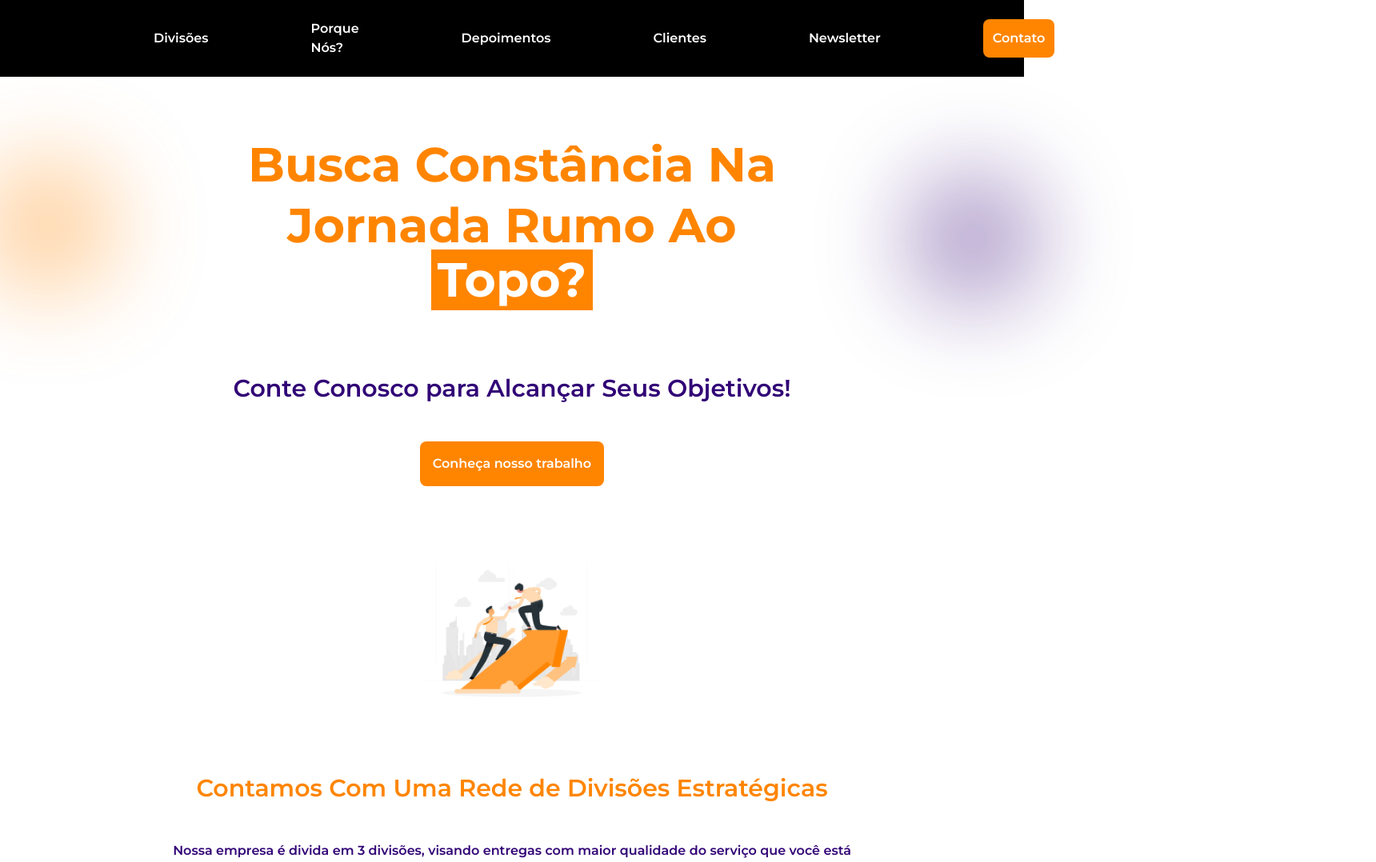
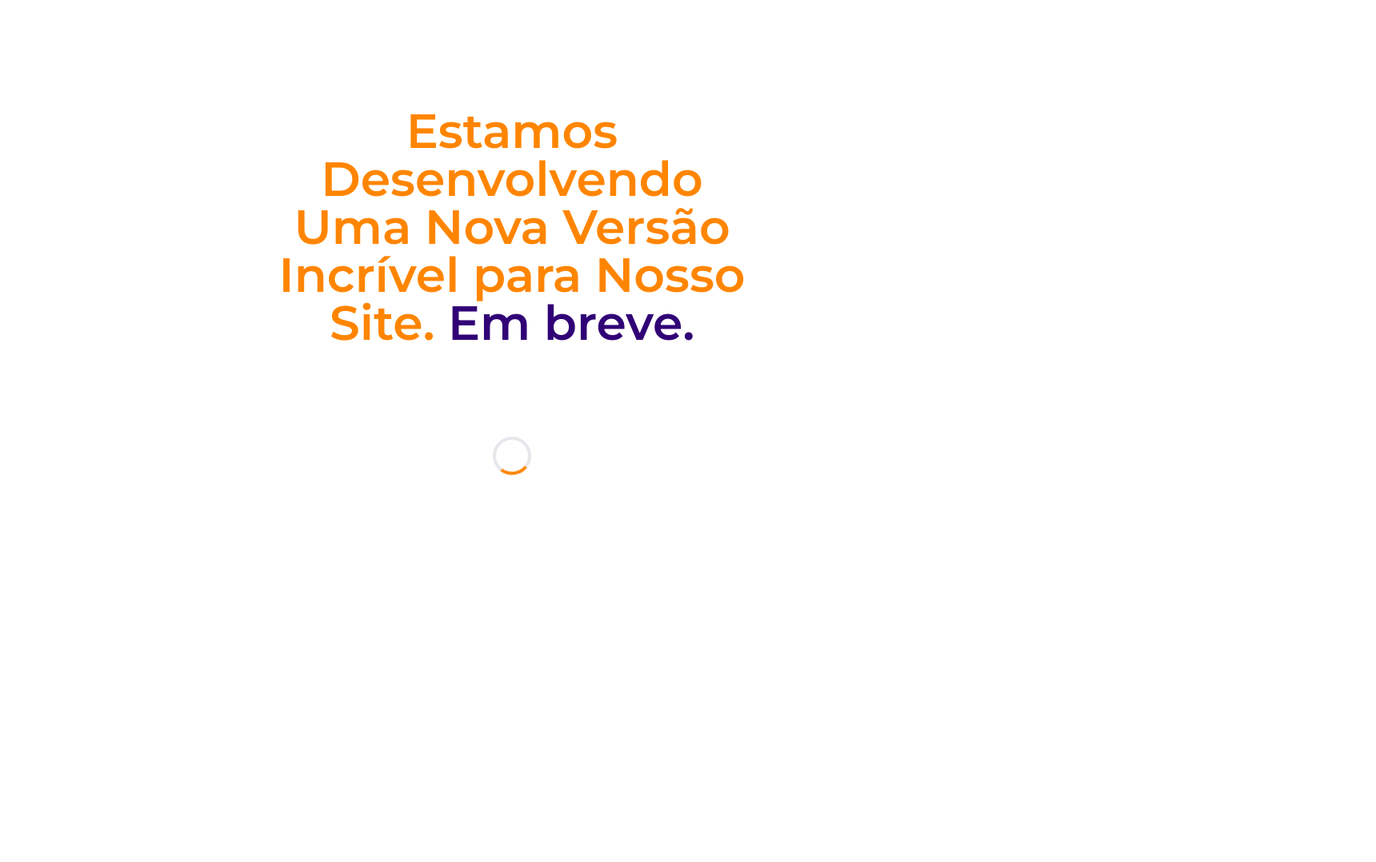
Before and after one commit to Guilhermehstrabello/ConsteMarketing-LP, a Next.js app: page / in a window 1280 px wide. Shown: the top 1078 px of the page at 80% size, 1720 px wide, since content can reach past the window. After the commit the page ends 800 px from the top, so only its background shows below. Built offline with nearby package versions, Linux system fonts and the light colour scheme.

Commit message:
Informar que o site está em atualização

```diff
--- a/src/app/page.tsx
+++ b/src/app/page.tsx
@@ -9,6 +9,7 @@ import Clientes from "@/components/Clientes";
 import ProgressBar from "@/components/ProgressBar";
 import Rodape from "@/components/Rodape";
 import Formulario from "@/components/Formulario";
+import Loading from "@/components/animation";
 
 export const metadata = {
   title: 'Conste Marketing | Agência de Marketing Digital',
@@ -26,27 +27,10 @@ export const metadata = {
 export default function Page() {
   return (
     <>
-      <ProgressBar />
-      <Navbar />
-      <HeroSection />
-      <div id="divisoes">
-        <Divisoes />
+      <div className="flex flex-col h-screen justify-center items-center space-y-10">
+        <h1 className="lg:text-6xl text-3xl w-1/2 text-laranja text-center">Estamos Desenvolvendo Uma Nova Versão Incrível para Nosso Site.<span className="text-roxo"> Em breve.</span></h1>
+        <Loading />
       </div>
-      <Porque />
-      <Blur />
-      <div id="porque">
-        <PorqueNos />
-      </div>
-      <div id="depoimentos">
-        <Depoimentos />
-      </div>
-      <div id="clientes">
-        <Clientes />
-      </div>
-      <div id="form">
-        <Formulario />
-      </div>
-      <Rodape />
     </>
   );
 }
--- /dev/null
+++ b/src/components/animation.tsx
@@ -0,0 +1,10 @@
+"use client"
+const Loading = () => {
+    return (
+      <div className="flex items-center justify-center h-48 bg-white">
+        <div className="w-12 h-12 border-4 border-gray-200 border-t-laranja rounded-full animate-spin"></div>
+      </div>
+    );
+  };
+
+  export default Loading;
```
Also changed, not shown: src/components/HeroSection.tsx (indentation only). Lines whose indentation alone changed are shown as unchanged.
